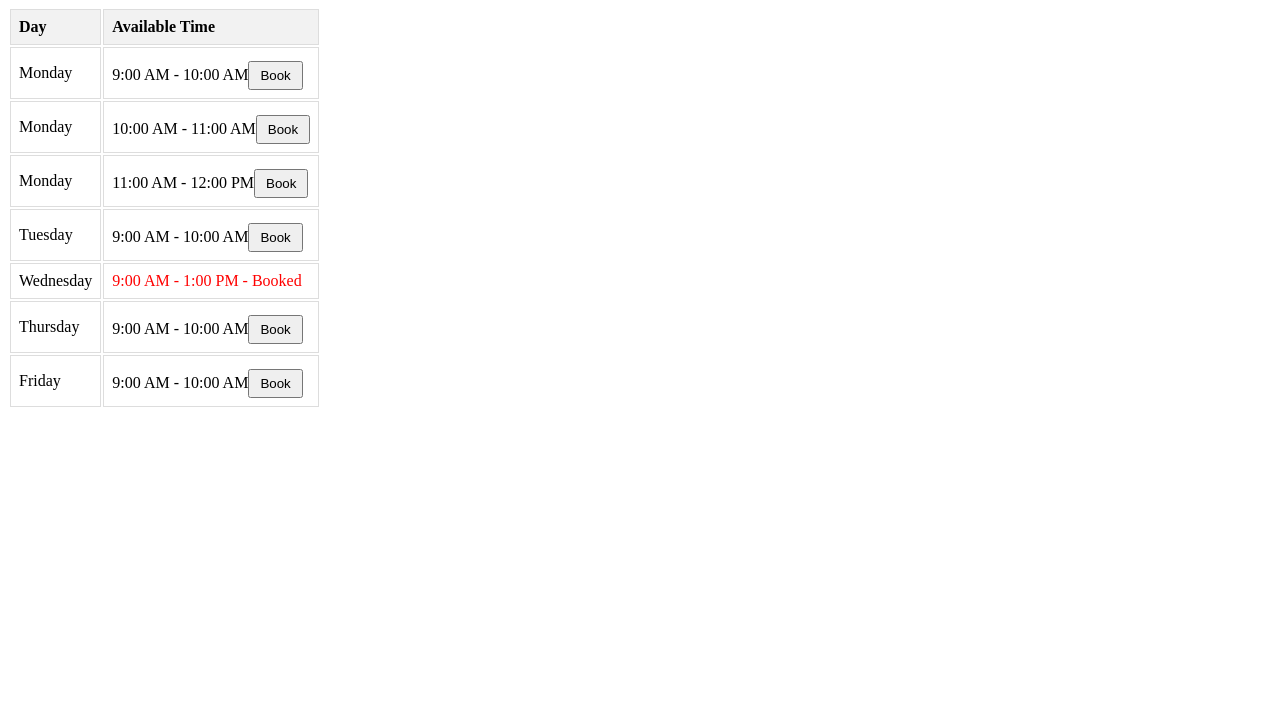
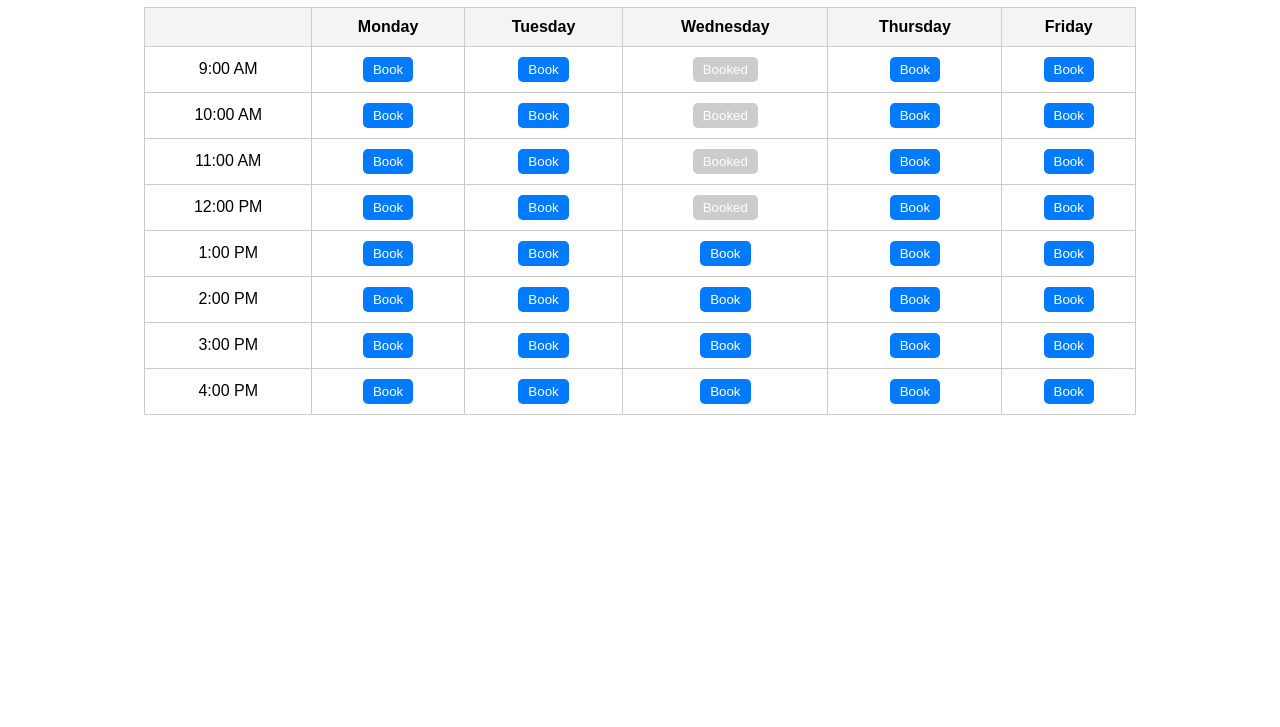
Before and after one commit to jaimehernan95/calendar-booking-app, a website with bundled scripts: page index.html in a window 1280 px wide. Shown: the part 73-800 px from the top of the page. Built offline with nearby package versions, Linux system fonts and the light colour scheme.

Commit message:
Describe the changes you've made

```diff
--- a/index.html
+++ b/index.html
@@ -1,28 +1,18 @@
 <!DOCTYPE html>
 <html lang="en">
 <head>
+  <link rel="icon" href="/favicon.ico">
+  <link rel="icon" type="image/x-icon" href="favicon.ico">
   <meta charset="UTF-8">
   <meta name="viewport" content="width=device-width, initial-scale=1.0">
-  <title>Plumber Booking Schedule</title>
+  <title>Booking Schedule</title>
   <link rel="stylesheet" href="styles.css">
-  <script src="dist/app.js"></script>
- <!-- Link to the compiled JavaScript file -->
-
+  <script src="dist/app.js" defer></script>
 </head>
 <body>
-  <h1>Plumber Schedule</h1>
-  <table id="schedule">
-      <thead>
-          <tr>
-              <th>Day</th>
-              <th>Available Time</th>
-          </tr>
-      </thead>
-      <tbody>
-          <!-- Schedule rows will be dynamically generated here -->
-      </tbody>
-  </table>
-  <script src="dist/app.js"></script>
+  <h1>Booking Schedule</h1>
+  <div id="schedule-container">
+    <!-- The booking schedule will be generated dynamically -->
+  </div>
 </body>
-
 </html>
--- a/src/app.ts
+++ b/src/app.ts
@@ -1,48 +1,64 @@
-// In app.ts
-const schedule = [
-  { day: 'Monday', time: '9:00 AM - 10:00 AM', booked: false },
-  { day: 'Monday', time: '10:00 AM - 11:00 AM', booked: false },
-  { day: 'Monday', time: '11:00 AM - 12:00 PM', booked: false },
-  { day: 'Tuesday', time: '9:00 AM - 10:00 AM', booked: false },
-  { day: 'Wednesday', time: '9:00 AM - 1:00 PM', booked: true }, // Already fully booked
-  { day: 'Thursday', time: '9:00 AM - 10:00 AM', booked: false },
-  { day: 'Friday', time: '9:00 AM - 10:00 AM', booked: false }
-];
+const days = ['Monday', 'Tuesday', 'Wednesday', 'Thursday', 'Friday'];
+const times = ['9:00 AM', '10:00 AM', '11:00 AM', '12:00 PM', '1:00 PM', '2:00 PM', '3:00 PM', '4:00 PM'];
+const bookedSlots: Record<string, string[]> = { Wednesday: ['9:00 AM', '10:00 AM', '11:00 AM', '12:00 PM'] };
 
-const generateSchedule = () => {
-  const tableBody = document.querySelector('#schedule tbody')!;
+const scheduleContainer = document.getElementById('schedule-container') as HTMLElement;
 
-  schedule.forEach((entry) => {
-      const row = document.createElement('tr');
+function createButton(day: string, time: string): HTMLButtonElement {
+  const button = document.createElement('button');
+  button.textContent = bookedSlots[day]?.includes(time) ? 'Booked' : 'Book';
+  button.disabled = bookedSlots[day]?.includes(time) ?? false;
 
-      const dayCell = document.createElement('td');
-      dayCell.textContent = entry.day;
-      row.appendChild(dayCell);
+  button.addEventListener('click', () => {
+    button.textContent = 'Booked';
+    button.disabled = true;
+    if (!bookedSlots[day]) bookedSlots[day] = [];
+    bookedSlots[day].push(time);
+  });
 
-      const timeCell = document.createElement('td');
-      timeCell.textContent = entry.time;
-      if (entry.booked) {
-          timeCell.style.color = 'red';  // Highlight booked times
-          timeCell.textContent += ' - Booked';
-      } else {
-          // Add a clickable button to allow booking
-          const bookButton = document.createElement('button');
-          bookButton.textContent = 'Book';
-          bookButton.onclick = () => bookTime(entry);
-          timeCell.appendChild(bookButton);
-      }
-      row.appendChild(timeCell);
+  return button;
+}
 
-      tableBody.appendChild(row);
+function createScheduleTable() {
+  if (!scheduleContainer) {
+    console.error('Error: schedule-container element not found.');
+    return;
+  }
+
+  const table = document.createElement('table');
+  table.classList.add('schedule-table');
+
+  // Create header row
+  const headerRow = document.createElement('tr');
+  const emptyHeader = document.createElement('th');
+  headerRow.appendChild(emptyHeader); // Empty top-left cell
+
+  days.forEach((day) => {
+    const th = document.createElement('th');
+    th.textContent = day;
+    headerRow.appendChild(th);
   });
-};
 
-const bookTime = (entry: { day: string; time: string; booked: boolean }) => {
-  // Handle booking logic (e.g., mark as booked, update UI)
-  entry.booked = true;
-  alert(`You have booked ${entry.day} from ${entry.time}`);
-  generateSchedule();  // Regenerate the table to reflect the booking
-};
+  table.appendChild(headerRow);
 
-// Call the function to generate the schedule when the page loads
-window.onload = generateSchedule;
+  // Create rows for each time
+  times.forEach((time) => {
+    const row = document.createElement('tr');
+    const timeCell = document.createElement('td');
+    timeCell.textContent = time;
+    row.appendChild(timeCell);
+
+    days.forEach((day) => {
+      const cell = document.createElement('td');
+      const button = createButton(day, time);
+      cell.appendChild(button);
+      row.appendChild(cell);
+    });
+
+    table.appendChild(row);
+  });
+
+  scheduleContainer.appendChild(table);
+}
+
+createScheduleTable();
--- a/styles.css
+++ b/styles.css
@@ -1,23 +1,46 @@
-<style>
-    table {
+body {
+    font-family: Arial, sans-serif;
+    margin: 20px;
+    text-align: center;
+  }
+
+  h1 {
+    color: #333;
+  }
+
+  #schedule-container {
+    margin: 0 auto;
+    width: 80%;
+  }
+
+  .schedule-table {
     width: 100%;
     border-collapse: collapse;
+    margin: 20px 0;
   }
-    th, td {
-        padding: 8px;
-        text-align: left;
-        border: 1px solid #ddd;
+
+  .schedule-table th,
+  .schedule-table td {
+    border: 1px solid #ccc;
+    padding: 10px;
+    text-align: center;
   }
-    th {
-        background-color: #f2f2f2;
+
+  .schedule-table th {
+    background-color: #f4f4f4;
+    font-weight: bold;
   }
-    button {
+
+  .schedule-table button {
     padding: 5px 10px;
-        margin-top: 5px;
+    background-color: #007bff;
+    color: white;
+    border: none;
     cursor: pointer;
+    border-radius: 5px;
   }
-    button:hover {
-        background-color: #007BFF;
-        color: white;
+
+  .schedule-table button:disabled {
+    background-color: #ccc;
+    cursor: not-allowed;
   }
-</style>
```
Also changed, not shown: src/server.ts (added, +17 -0 lines), tsconfig.json (+7 -108 lines), dist/app.js, dist/server.js (added), favicon.ico (added). Lines whose indentation alone changed are shown as unchanged.
